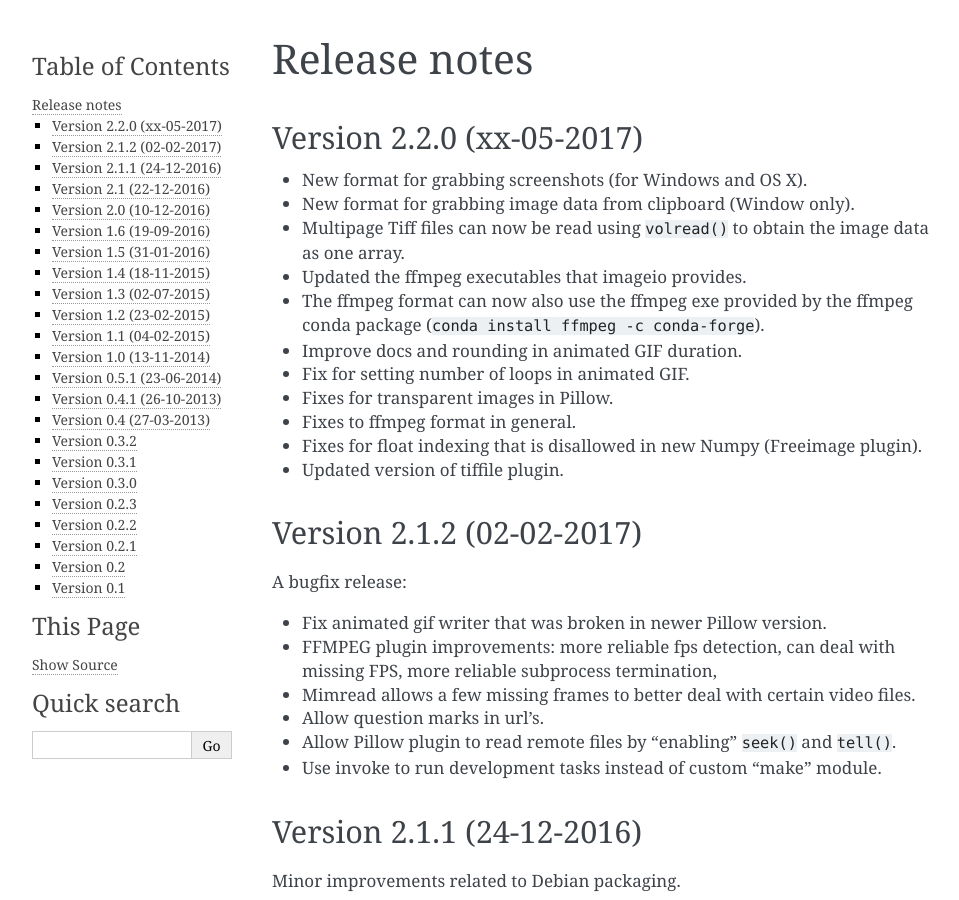
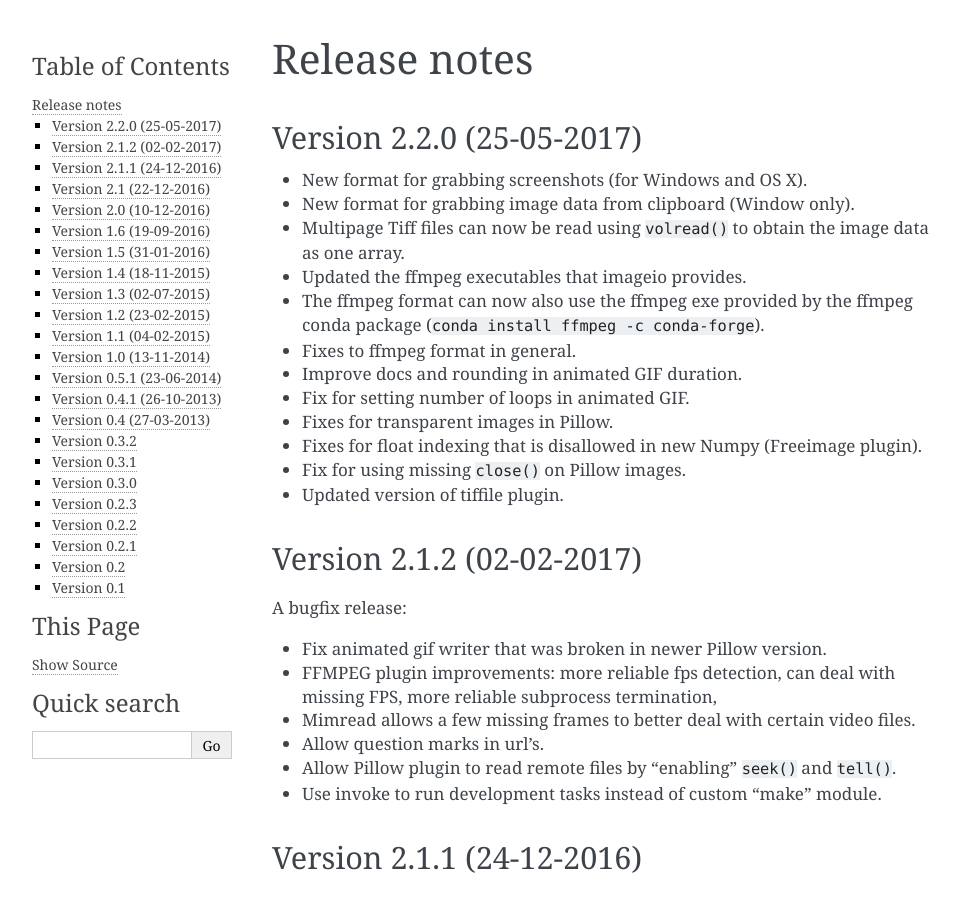
Before and after one commit to imageio/imageio, a Sphinx documentation site: the page built from docs/releasenotes.rst, in a window 1280 px wide and 900 px high. Shown: the whole window, without its empty margins (148-1107 px from the left). Built offline with Sphinx 7.4.7, drawn with Linux system fonts in a browser that asks for light colours; pages that are not in the unit, such as notebooks, are missing from menus.

Commit message:
update release notes

```diff
--- a/docs/releasenotes.rst
+++ b/docs/releasenotes.rst
@@ -2,7 +2,7 @@
 Release notes
 -------------
 
-Version 2.2.0 (xx-05-2017)
+Version 2.2.0 (25-05-2017)
 ==========================
 
 * New format for grabbing screenshots (for Windows and OS X).
@@ -12,11 +12,12 @@ Version 2.2.0 (xx-05-2017)
 * Updated the ffmpeg executables that imageio provides.
 * The ffmpeg format can now also use the ffmpeg exe provided by the ffmpeg
   conda package (``conda install ffmpeg -c conda-forge``).
+* Fixes to ffmpeg format in general.
 * Improve docs and rounding in animated GIF duration.
 * Fix for setting number of loops in animated GIF.
 * Fixes for transparent images in Pillow.
-* Fixes to ffmpeg format in general.
 * Fixes for float indexing that is disallowed in new Numpy (Freeimage plugin).
+* Fix for using missing ``close()`` on Pillow images.
 * Updated version of tiffile plugin.
 
 
```
